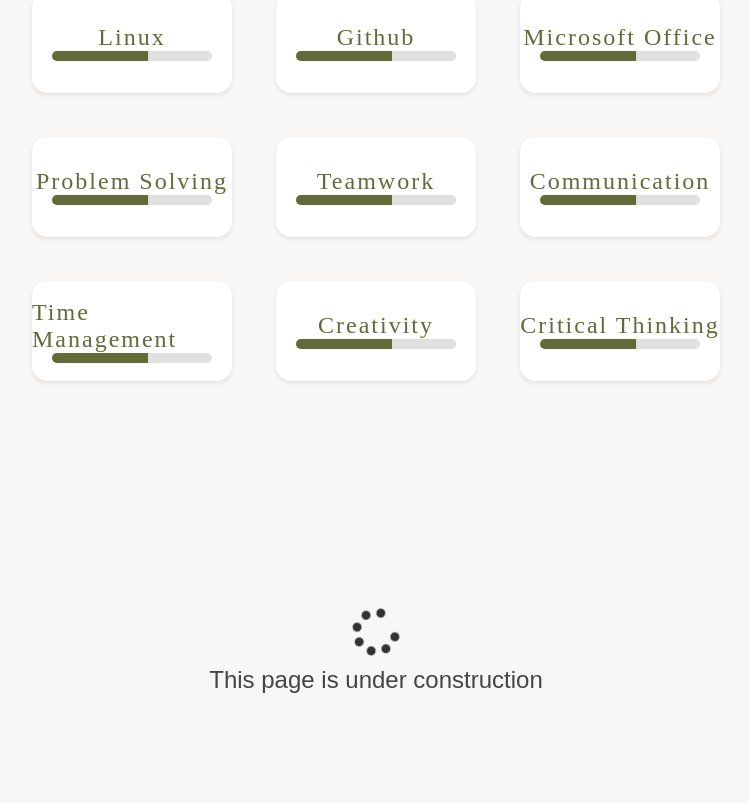
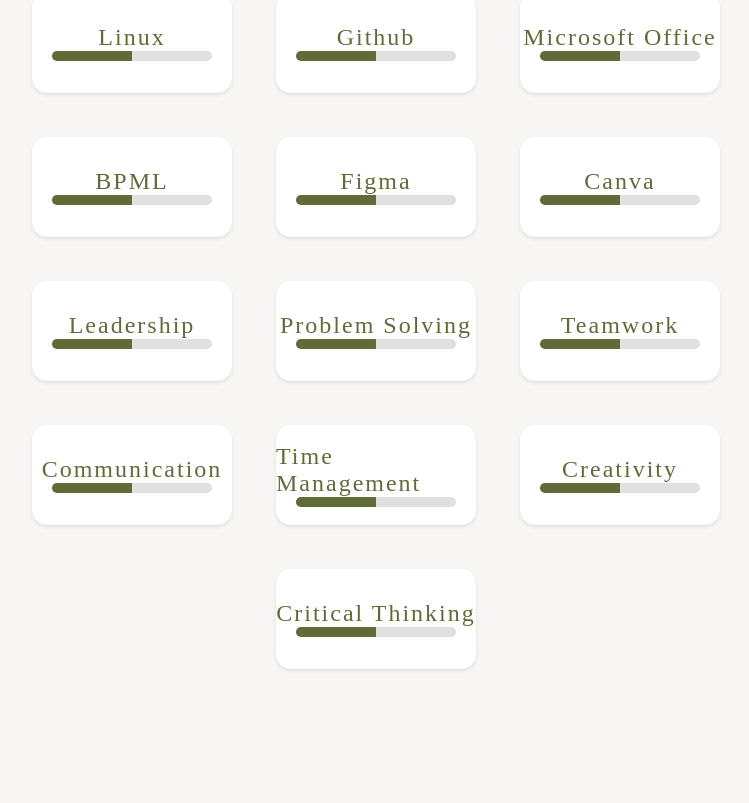
Before and after one commit to lehtio/portfolio, a React (Vite) app in the folder portfolio/: page / in a window 1280 px wide. Shown: the part 2157-2960 px from the top of the page, without its empty margins (264-1013 px from the left). Built offline with nearby package versions, Linux system fonts and the light colour scheme.

Commit message:
skills päivitys

```diff
--- a/portfolio/src/components/Skills.jsx
+++ b/portfolio/src/components/Skills.jsx
@@ -29,6 +29,11 @@
   { skill: "Github", proficiency: 3, class: "version control" },
 
   { skill: "Microsoft Office", proficiency: 3, class: "tools" },
+  { skill: "BPML", proficiency: 3, class: "tools" },
+  { skill: "Figma", proficiency: 3, class: "tools" },
+  { skill: "Canva", proficiency: 3, class: "tools" },
+
+  { skill: "Leadership", proficiency: 3, class: "soft skills" },
 
   { skill: "Problem Solving", proficiency: 3, class: "soft skills" },
   { skill: "Teamwork", proficiency: 3, class: "soft skills" },
@@ -92,7 +97,7 @@
             <div className="progress-bar">
               <div
                 className="progress-bar-fill"
-                style={{ width: `${(skill.proficiency / 5) * 100}%` }}
+                style={{ width: `${(skill.proficiency / 6) * 100}%` }}
               ></div>
             </div>
           </div>
--- a/portfolio/src/pages/CV.jsx
+++ b/portfolio/src/pages/CV.jsx
@@ -12,6 +12,7 @@
       <div className="cv-container">
 
         <h1>Oma CV</h1>
+
         <h1>Työkokemus</h1>
         <Tyokokemus />
         <h1>Koulutus</h1>
```
